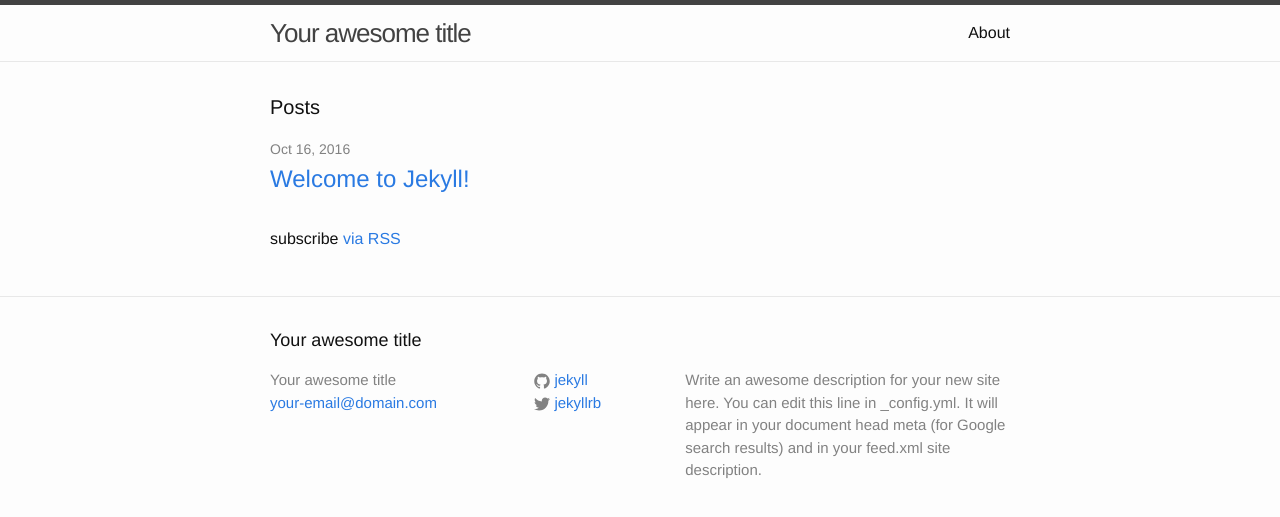
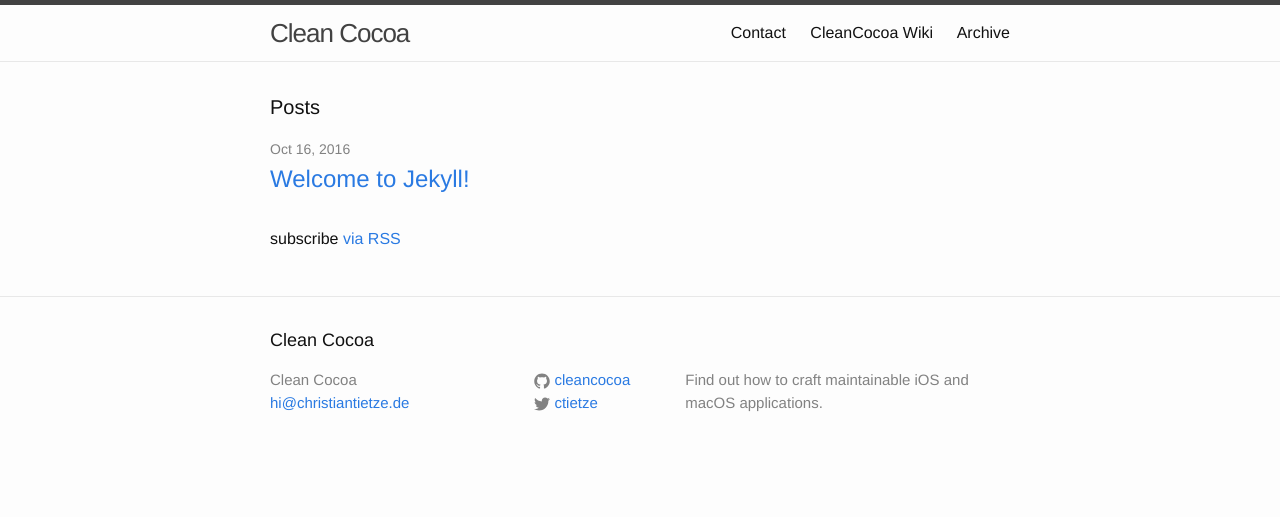
Before and after one commit to CleanCocoa/cleancocoa.github.io, a Jekyll site: the page built from index.html, in a window 1280 px wide. Shown: the top 517 px of the page. Built offline with Jekyll 4.4.1, drawn with Linux system fonts in a browser that asks for light colours.

Commit message:
reconfigure site with new directory structure

```diff
--- a/_config.yml
+++ b/_config.yml
@@ -1,21 +1,20 @@
-# Welcome to Jekyll!
-#
-# This config file is meant for settings that affect your whole blog, values
-# which you are expected to set up once and rarely need to edit after that.
-# For technical reasons, this file is *NOT* reloaded automatically when you use
-# 'jekyll serve'. If you change this file, please restart the server process.
+# For Atom Feed
+domain: cleancocoa.com
+author: Christian Tietze
 
 # Site settings
-title: Your awesome title
-email: your-email@domain.com
-description: > # this means to ignore newlines until "baseurl:"
-  Write an awesome description for your new site here. You can edit this
-  line in _config.yml. It will appear in your document head meta (for
-  Google search results) and in your feed.xml site description.
+title: Clean Cocoa
+email: hi@christiantietze.de
+description: >
+  Find out how to craft maintainable iOS and macOS applications.
 baseurl: "" # the subpath of your site, e.g. /blog
-url: "http://yourdomain.com" # the base hostname & protocol for your site
-twitter_username: jekyllrb
-github_username:  jekyll
+url: "http://cleancocoa.com" # the base hostname & protocol for your site
+twitter_username: ctietze
+github_username:  cleancocoa
 
 # Build settings
 markdown: kramdown
+
+lang: en
+timezone: Germany/Berlin
+permalink: /posts/:year/:month/:day/:title/
```
Also changed, not shown: about.md (deleted, +0 -15 lines), contact.md (added, +50 -0 lines), posts.md (added, +13 -0 lines), wiki/index.md (added, +17 -0 lines).
